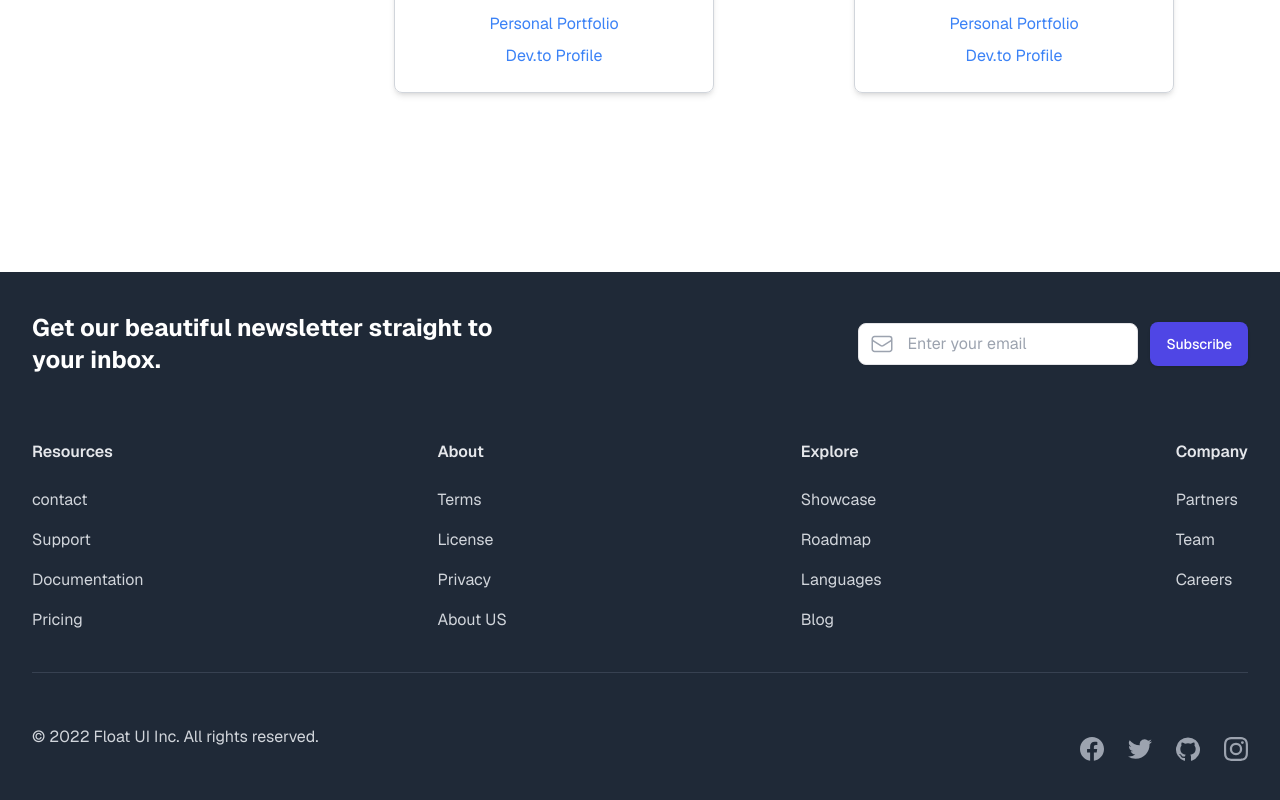
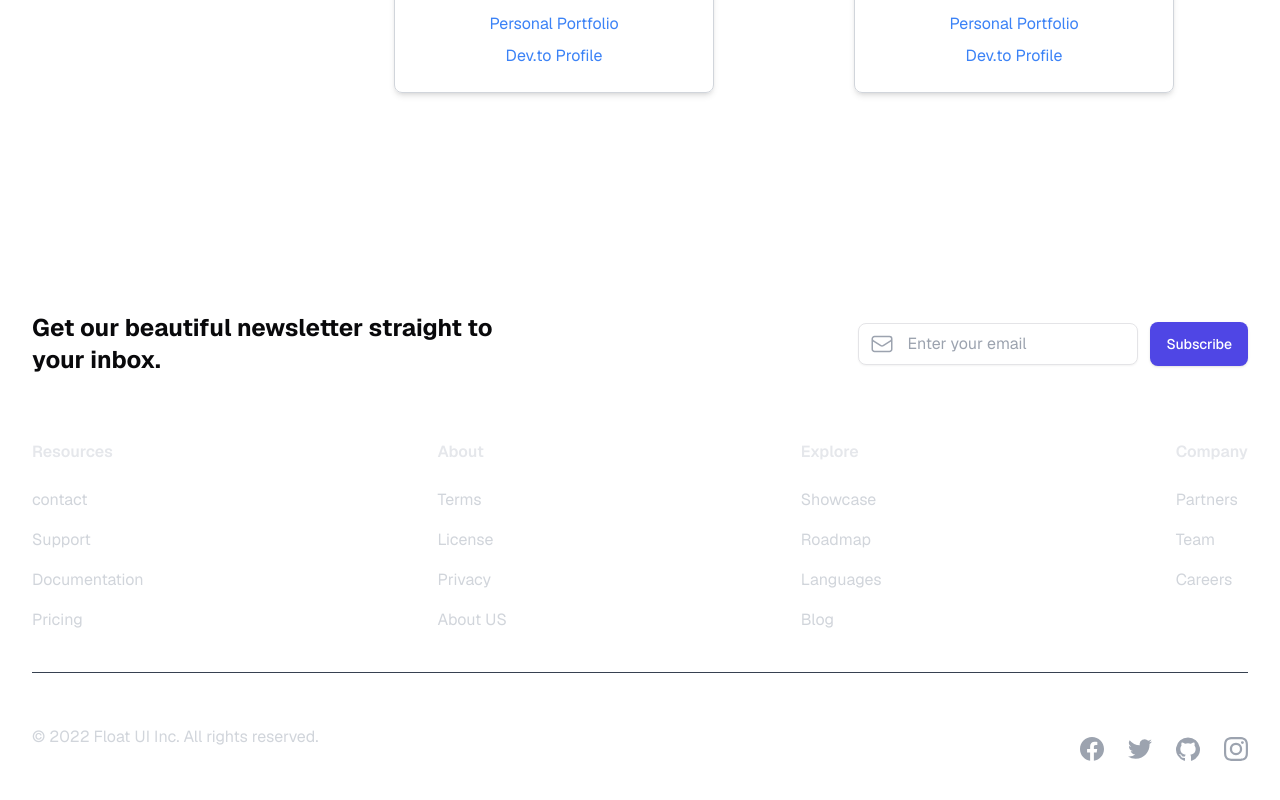
Before and after one commit to bradcn/schemadocv2, a Next.js app: page /community/team in a window 1280 px wide. Shown: the part 534-1334 px from the top of the page. Built offline with nearby package versions, Linux system fonts and the light colour scheme.

Commit message:
Update footer.tsx

```diff
--- a/components/footer.tsx
+++ b/components/footer.tsx
@@ -89,11 +89,11 @@ export function Footer() {
     ]
 
     return (
-        <footer className="pt-10 bg-gray-800">
+        <footer className="pt-10">
             <div className="max-w-screen-xl mx-auto px-4 md:px-8">
                 <div className="justify-between items-center gap-12 md:flex">
                     <div className="flex-1 max-w-lg">
-                        <h3 className="text-white text-2xl font-bold">
+                        <h3 className="text-2xl font-bold">
                             Get our beautiful newsletter straight to your inbox.
                         </h3>
                     </div>
```
